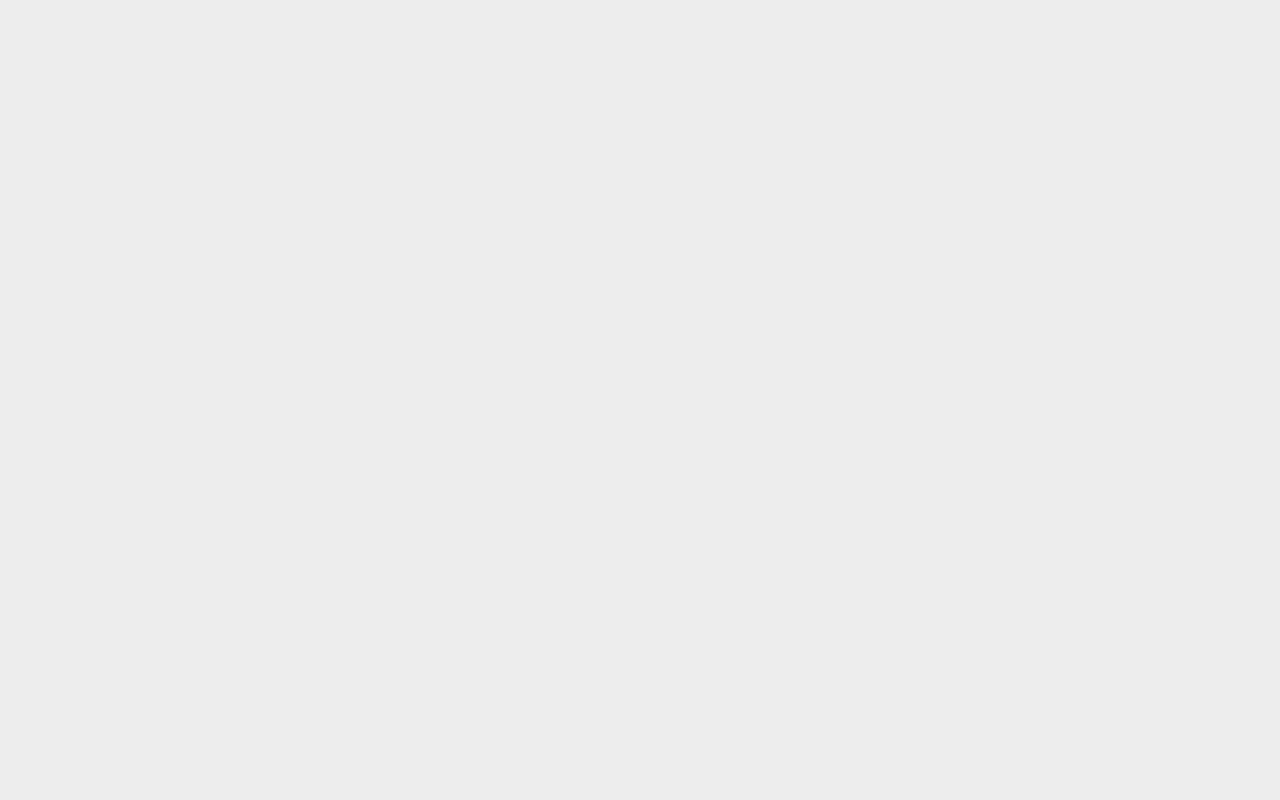
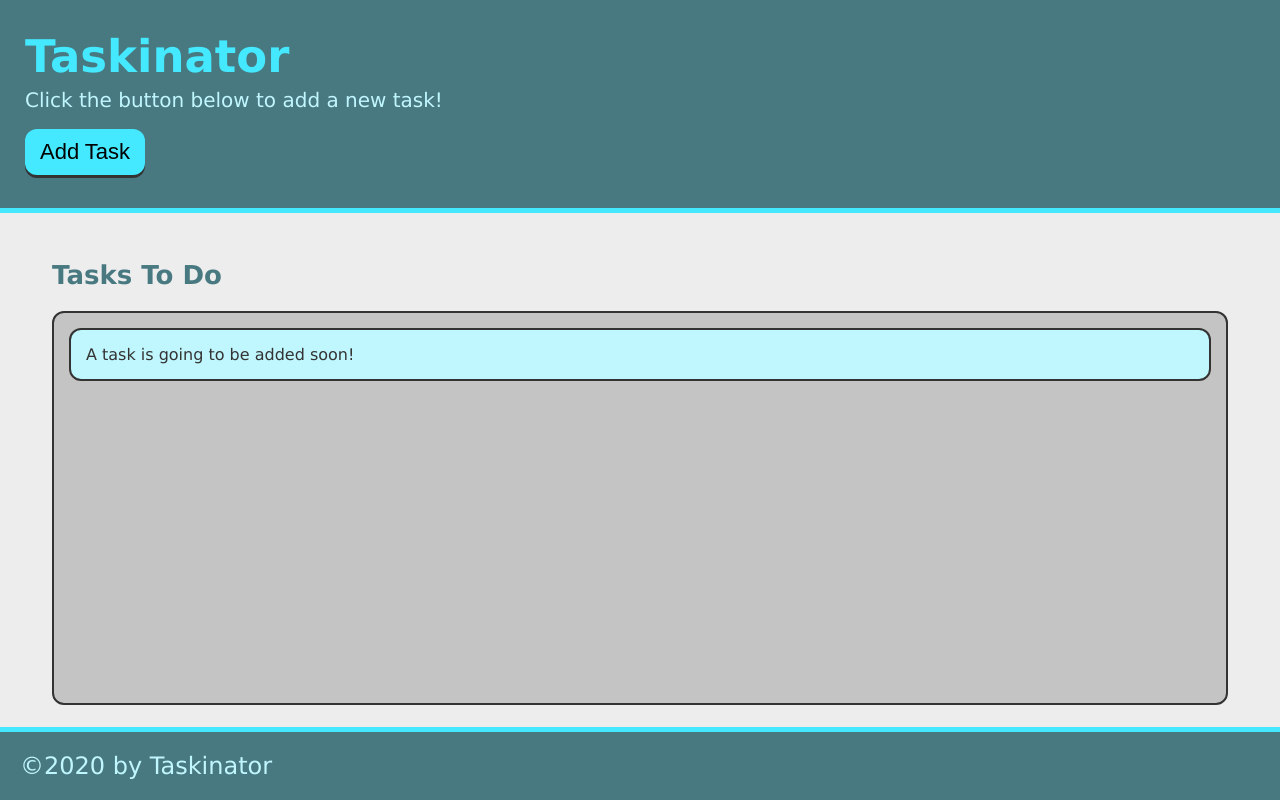
Before and after one commit to delimr/taskinator, a plain HTML site: page index.html in a window 1280 px wide. Drawn offline with Linux system fonts and the light colour scheme.

Commit message:
added main and footer

```diff
--- a/index.html
+++ b/index.html
@@ -7,9 +7,25 @@
     <title>Taskinator</title>
     <link rel="stylesheet" href="./assets/css/style.css">
 </head>
+<header>
+    <h1 class="page-title">Taskinator</h1>
+    <p>Click the button below to add a new task!</p>
+    <button class="btn" > Add Task</button>
+</header>
 <body>
+    <main class="page-content">
+        <section class="task-list-wrapper">
+            <h2 class="list-title">Tasks To Do</h2>
+            <ul class="task-list">
+                <li class="task-item">A task is going to be added soon!</li>
+            </ul>
+        </section>
+    </main>
 
 
     <script src="./assets/js/script.js"></script>
 </body>
+<footer>
+    &copy;2020 by Taskinator
+</footer>
 </html>
```
